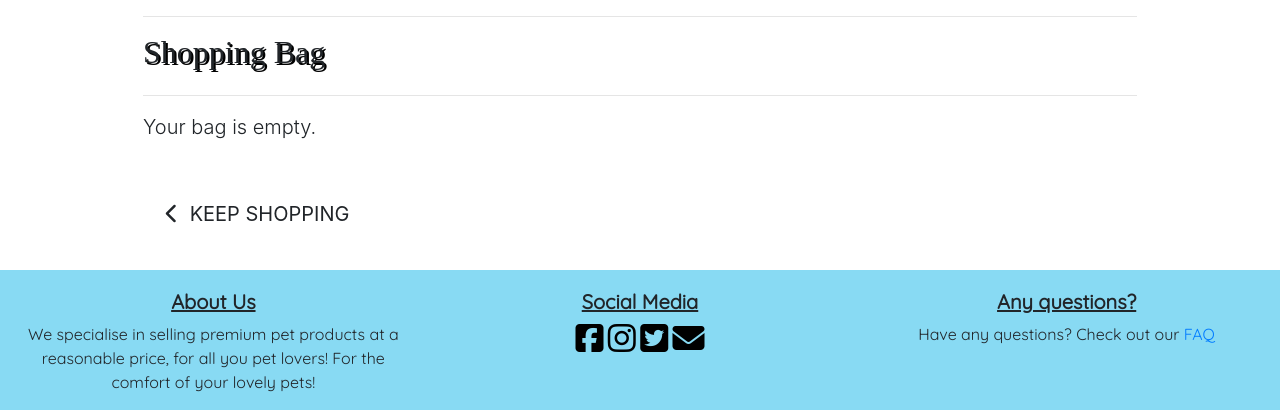
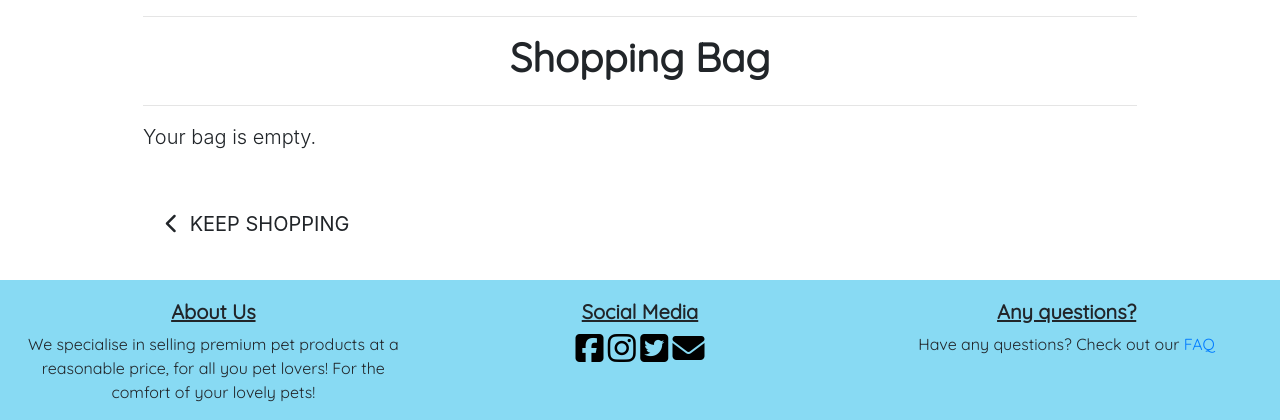
Before and after one commit to HinaChoudhry/Pawfect-Pets, a Django app: page /bag/ in a window 1280 px wide. Shown: the part 194-614 px from the top of the page. Run offline with Django 3.2, Linux system fonts and the light colour scheme; some libraries are stand-ins or nearby versions; some web fonts are replaced.

Commit message:
Updated shopping bag template and styling

```diff
--- a/bag/templates/bag/bag.html
+++ b/bag/templates/bag/bag.html
@@ -10,12 +10,12 @@
 {% endblock %}
 
 {% block content %}
-
+    <div class="overlay"></div>
     <div class="container mb-2">
         <div class="row">
             <div class="col">
                 <hr>
-                <h2 class="logo-font mb-4">Shopping Bag</h2>
+                <h1 class="product-font text-center mb-4"><strong>Shopping Bag</strong></h1>
                 <hr>
             </div>
         </div>
@@ -24,8 +24,66 @@
             <div class="col">
                 {% if bag_items %}
                     <div class="table-responsive rounded">
-                        {{ bag_items }}
+                        <table class="table table-sm table-borderless">
+                            <thead class="text-black">
+                                <tr>
+                                    <th scope="col" class="product-font font-weight-bold">Product Info</th>
+                                    <th scope="col" class="product-font font-weight-bold"></th>
+                                    <th scope="col" class="product-font font-weight-bold">Price</th>
+                                    <th scope="col" class="product-font font-weight-bold">Qty</th>
+                                    <th scope="col" class="product-font font-weight-bold">Subtotal</th>
+                                </tr>
+                            </thead>
 
+                            {% for item in bag_items %}
+                                <tr>
+                                    <td class="p-3 w-25">
+                                        <img class="img-fluid rounded" src="{{ item.product.image.url }}">
+                                    </td>
+                                    <td class="py-3">
+                                        <h5 class="my-0 product-font font-weight-bold"><strong>{{ item.product.name }}</strong></h5>
+                                        <p class="my-0 small product-font font-weight-bold text-muted">SKU: {{ item.product.sku|upper }}</p>
+                                    </td>
+                                    <td class="py-3">
+                                        <h5 class="my-0 product-font font-weight-bold">£{{ item.product.price }}</h5>
+                                    </td>
+                                    <td class="py-3 w-25">
+                                        <h5 class="my-0 product-font font-weight-bold">{{ item.quantity }}</h5>
+                                    </td>
+                                    <td class="py-3">
+                                        <h5 class="my-0 product-font font-weight-bold">£{{ item.product.price }}</h5>
+                                    </td>
+                                </tr>
+                            {% endfor %}
+                            <tr>
+                                <td colspan="5" class="pt-5 text-right">
+                                    <h5 class="product-font font-weight-bold"><strong>Bag Total: £{{ total|floatformat:2 }}</strong></h5>
+                                    <h5 class="product-font font-weight-bold">Delivery: £{{ delivery|floatformat:2 }}</h5>
+                                    <h3 class="mt-4 product-font font-weight-bold"><strong>Grand Total: £{{ grand_total|floatformat:2 }}</strong></h3>
+                                    {% if free_delivery_delta > 0 %}
+                                        <p class="mb-1 text-danger product-font font-weight-bold">
+                                            You could get free delivery by spending just <strong>${{ free_delivery_delta }}</strong> more!
+                                        </p>
+                                    {% endif %}
+                                </td>
+                            </tr>
+                            <tr>
+                                <td colspan="5" class="text-right">
+                                    <a href="{% url 'products' %}" class="btn btn-outline-black rounded-0 btn-lg border border-dark">
+                                        <span class="icon">
+                                            <i class="fas fa-chevron-left"></i>
+                                        </span>
+                                        <span class="text-uppercase product-font font-weight-bold">Keep Shopping</span>
+                                    </a>
+                                    <a href="" class="btn btn-black rounded-0 btn-lg border border-dark">
+                                        <span class="text-uppercase product-font font-weight-bold">Secure Checkout</span>
+                                        <span class="icon">
+                                            <i class="fas fa-lock"></i>
+                                        </span>
+                                    </a>
+                                </td>
+                            </tr>
+                        </table>
                     </div>
                 {% else %}
                     <p class="lead mb-5">Your bag is empty.</p>
--- a/products/templates/products/products.html
+++ b/products/templates/products/products.html
@@ -14,7 +14,7 @@
     <div class="container-fluid">
         <div class="row">
             <div class="col text-center mt-3">
-                <h1 class="heading-font">Products</h1>
+                <h1 class="product-font text-center"><strong>Products</strong></h1>
                 <hr class="w-50 mb-1">
             </div>
         </div>
```
